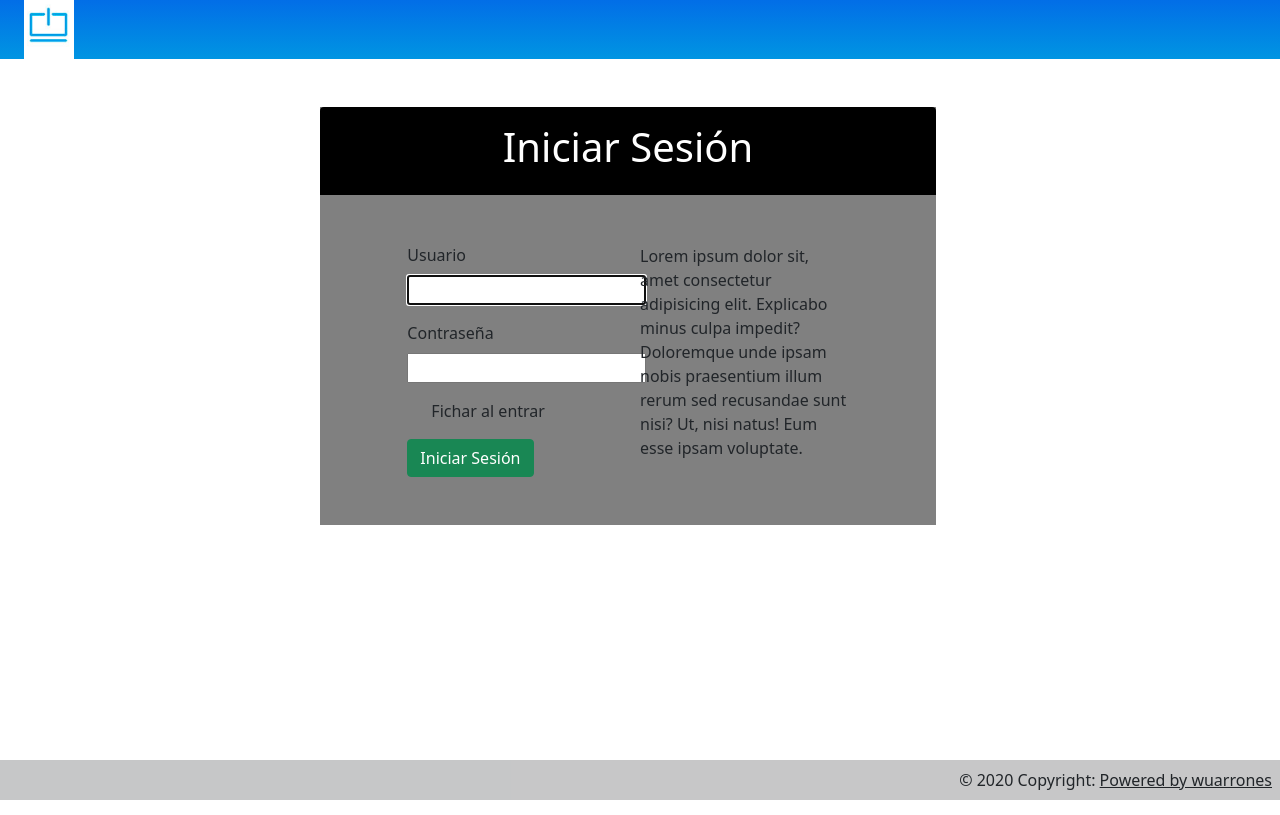
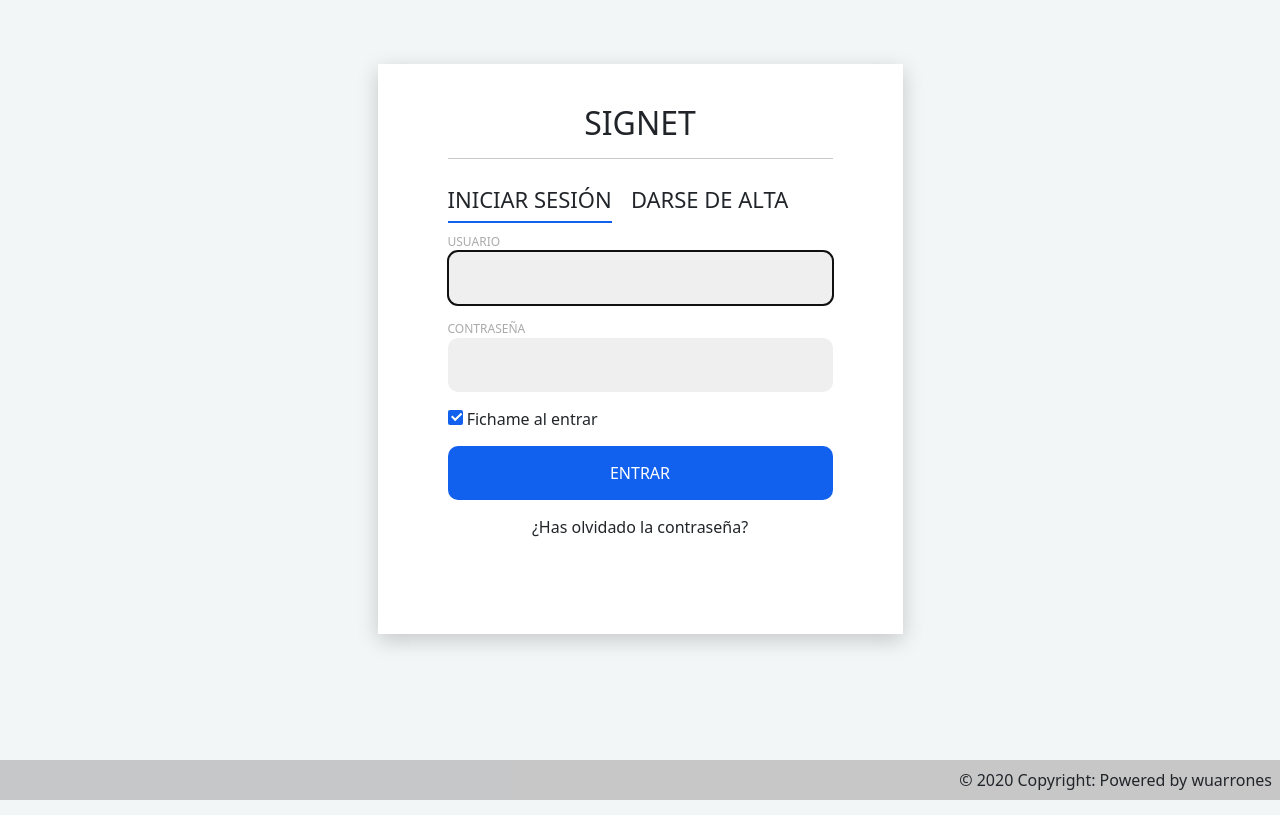
Before and after one commit to SSP-Projects/ProjectX, a Django app: page /accounts/login/ in a window 1280 px wide. Run offline with Django 3.2, Linux system fonts and the light colour scheme; some libraries are stand-ins or nearby versions.

Commit message:
LOGIN CAMBIADO, tambien la cabecera y los botones del home

```diff
--- /dev/null
+++ b/static/css/login.css
@@ -0,0 +1,180 @@
+body{
+    background-color: #F2F6F7;
+}
+.login_background_image {
+
+	padding: 7% 3%;
+	padding-bottom: 10%;
+    max-width: 25%;
+
+}
+.login-box{
+    background-color: #FFF;
+    border-radius: 0px 0px 0 0;
+    box-shadow: 0 6px 20px 0 rgba(0, 0, 0, 0.19);
+
+
+}
+.blue-background {
+    background: rgb(0,149,226);
+    color: white;
+}
+.center {
+    margin: 0 auto;
+}
+
+/*COSAS WUARRONAS   */
+
+
+*,:after,:before{box-sizing:border-box}
+.clearfix:after,.clearfix:before{content:'';display:table}
+.clearfix:after{clear:both;display:block}
+a{color:inherit;text-decoration:none}
+
+.login-wrap{
+	width:100%;
+	margin:auto;
+	max-width:525px;
+	min-height:570px;
+	position:relative;
+    margin-top: 5%;
+    background-color: #FFF;
+    border-radius: 0px 0px 0 0;
+    box-shadow: 0 6px 20px 0 rgba(0, 0, 0, 0.19);
+
+}
+.login-html{
+	width:100%;
+	height:100%;
+	position:absolute;
+	padding:40px 70px 50px 70px;
+	background-color: #FFF;
+}
+.login-html .sign-in-htm,
+.login-html .sign-up-htm{
+	top:0;
+	left:0;
+	right:0;
+	bottom:0;
+	position:absolute;
+	transform:rotateY(180deg);
+	backface-visibility:hidden;
+	transition:all .4s linear;
+}
+.login-html .sign-in,
+.login-html .sign-up,
+.login-form .group .check{
+	display:none;
+}
+.login-html .tab,
+.login-form .group .label,
+.login-form .group .button{
+	text-transform:uppercase;
+}
+.login-html .tab{
+	font-size:22px;
+	margin-right:15px;
+	padding-bottom:5px;
+	margin:0 15px 10px 0;
+	display:inline-block;
+	border-bottom:2px solid transparent;
+}
+.login-html .sign-in:checked + .tab,
+.login-html .sign-up:checked + .tab{
+
+	border-color:#1161ee;
+}
+
+.login-form{
+	min-height:345px;
+	position:relative;
+	perspective:1000px;
+	transform-style:preserve-3d;
+}
+.login-form .group{
+	margin-bottom:15px;
+}
+.login-form .group .label,
+.login-form .group input,
+.login-form .group .button{
+	width:100%;
+
+	display:block;
+}
+.login-form .group input,
+.login-form .group .button{
+	border:none;
+	padding:15px 20px;
+	border-radius:10px;
+	background:rgba(99, 100, 99, 0.1);
+}
+.login-form .group input[data-type="password"]{
+	text-security:circle;
+	-webkit-text-security:circle;
+}
+.login-form .group .label{
+	color:#aaa;
+	font-size:12px;
+}
+.login-form .group .button{
+	background:#1161ee;
+    color: #FFF;
+}
+.login-form .group label .icon{
+	width:15px;
+	height:15px;
+	border-radius:2px;
+	position:relative;
+	display:inline-block;
+	background:rgba(99, 100, 99, 0.1);
+    border-color: black;
+
+}
+.login-form .group label .icon:before,
+.login-form .group label .icon:after{
+	content:'';
+	width:10px;
+	height:2px;
+	background:#fff;
+	position:absolute;
+	transition:all .2s ease-in-out 0s;
+}
+.login-form .group label .icon:before{
+	left:3px;
+	width:5px;
+	bottom:6px;
+	transform:scale(0) rotate(0);
+
+}
+.login-form .group label .icon:after{
+	top:6px;
+	right:0;
+	transform:scale(0) rotate(0);
+}
+
+.login-form .group .check:checked + label .icon{
+	background:#1161ee;
+
+
+}
+.login-form .group .check:checked + label .icon:before{
+	transform:scale(1) rotate(45deg);
+}
+.login-form .group .check:checked + label .icon:after{
+	transform:scale(1) rotate(-45deg);
+}
+.login-html .sign-in:checked + .tab + .sign-up + .tab + .login-form .sign-in-htm{
+	transform:rotate(0);
+}
+.login-html .sign-up:checked + .tab + .login-form .sign-up-htm{
+	transform:rotate(0);
+}
+
+.hr{
+	height:2px;
+	margin:60px 0 50px 0;
+	background:rgba(255,255,255,.2);
+}
+.foot-lnk{
+	text-align:center;
+}
--- a/templates/generic.html
+++ b/templates/generic.html
@@ -20,7 +20,7 @@
 </head>
 
 <body>
-    {% include "top/header.html" %} {% block body %}{% endblock body%}
+    {% block body %}{% endblock body%}
 
 
     <footer class="fixed-bottom bg-light text-center text-lg-start">
--- a/users_management/templates/admin.html
+++ b/users_management/templates/admin.html
@@ -1,4 +1,4 @@
-{% extends "generic.html" %} {% block title %}Admin Panel{% endblock %} {% block body %}
+{% extends "generic.html" %} {% block title %}Admin Panel{% endblock %} {% include "top/header.html" %} {% block body %}
 <nav class="navbar navbar-expand-lg navbar-light bg-light">
     <div class="container-fluid">
         <form class="d-flex">
--- a/users_management/templates/registration/login.html
+++ b/users_management/templates/registration/login.html
@@ -1,30 +1,115 @@
-{% extends "generic.html" %} {% block title %}Login{% endblock %} {% block body %}
-<div class="container-fluid row align-items-center justify-content-center my-auto">
-    <div class="col-6 row align-items-center justify-content-center rounded-5 pb-5 my-5" style="background-color: grey;padding: 0;">
-        <div class="row align-items-center justify-content-cente py-3 mb-5 rounded-top rounded-5" style="background-color: black; width: 100%;">
-            <h1 class="text-center" style="color: white;">Iniciar Sesión</h1>
-        </div>
-        <div class="col-md-5 row">
+{% extends "generic.html" %} {% block title %}Login{% endblock %}
+{% load static %}
+{% block extra_head %}
+<link href="{% static 'css/login.css' %}" rel="stylesheet">
+
+{% endblock %}
+{% block body %}
+<!--
+
+    <section class="login_background_image row d-flex justify-content-center text-center center">
+        <div class=" align-middle">
+            <div class="login-box text-center border-gray p-4 rounded w-120 ">
+                <h6 class="text-left f-white pb-1">INICIA SESIÓN</h6>
                 <form action="" method="post">
                     {% csrf_token %}
                     <div class="mb-3 form-group">
-                    <label for="username" class="form-label">Usuario</label> <br>
+
                         {{ form.username }}
                     </div>
                     <div class="mb-3 form-group">
-                    <label for="password" class="form-label">Contraseña</label> <br>
+
                         {{ form.password }}
                     </div>
-                <div class="mb-3 form-check">
-                    {{ form.sign_on_login }}
-                    <label class="form-check-label" for="sign_on_login">Fichar al entrar</label>
-                </div>
-                <button type="submit" class="btn btn-success">Iniciar Sesión</button>
-            </form>
-        </div>
-        <div class="col-md-5 row">
-            <p>Lorem ipsum dolor sit, amet consectetur adipisicing elit. Explicabo minus culpa impedit? Doloremque unde ipsam nobis praesentium illum rerum sed recusandae sunt nisi? Ut, nisi natus! Eum esse ipsam voluptate.</p>
+                    <button type="submit" class="btn blue-background">Iniciar Sesión</button>
+                </form><br>
+                <h6 >o darme de alta</h6>
+
                 </div>
             </div>
         </div>
+    </section>
+-->
+<section class="login-wrap d-flex">
+
+    <div class="login-html">
+        <h2 class="text-center">SIGNET</h2>
+        <hr class="mb-4 ">
+		<input id="tab-1" type="radio" name="tab" class="sign-in" checked><label for="tab-1" class="tab">Iniciar sesión</label>
+		<input id="tab-2" type="radio" name="tab" class="sign-up"><label for="tab-2" class="tab">Darse de alta</label>
+
+		<form class="login-form" method="post">
+            {% csrf_token %}
+			<div class="sign-in-htm">
+				<div class="group">
+					<label for="user" class="label">Usuario</label>
+                    {{ form.username }}
+
+				</div>
+				<div class="group">
+					<label for="pass" class="label">Contraseña</label>
+					{{ form.password }}
+				</div>
+				<div class="group" >
+
+					<input id="check" type="checkbox" style="background-color: black;" class="check" checked>
+					<label for="check"><span class="icon"></span> Fichame al entrar</label>
+				</div>
+				<div class="group">
+					<input type="submit" class="button" value="ENTRAR">
+				</div>
+
+				<div class="foot-lnk">
+					<a href="#forgot">¿Has olvidado la contraseña?</a>
+				</div>
+			</div>
+			<div class="sign-up-htm">
+				<div class="group">
+					<label for="user" class="label">Nombre y apellidos</label>
+					<input id="user" type="text" class="input">
+				</div>
+				<div class="group">
+					<label for="pass" class="label">dni</label>
+					<input id="pass" type="password" class="input" data-type="password">
+				</div>
+				<div class="group">
+					<label for="pass" class="label">email</label>
+					<input id="email2" type="email" class="input" data-type="password">
+				</div>
+                <div class="group">
+					<label for="pass" class="label">Teléfono</label>
+					<input id="email3" type="tel" class="input">
+				</div>
+                <div class="group">
+					<label for="pass" class="label">Número de la seguridad social?</label>
+					<input id="email4" type="tel" class="input">
+				</div>
+
+				<div class="group">
+					<label for="pass" class="label">Firma (boton info)</label>
+					<input type="file" id="img" name="img" accept="image/*">
+				</div>
+				<div class="group">
+					<input type="submit" class="button" value="Darse de alta">
+				</div>
+			</div>
+		</form>
+
+	</div>
+</section>
+{% endblock body%}
+{% block extra_scripts %}
+<script>
+    $("#tab-2").click(function(){
+        $("#login-wrap").css("padding-bottom", "750px");
+
+
+
+    })
+    $("#tab-1").click(function(){
+        $("#login-html").css("width", "550px");
+
+
+})
+</script>
 {% endblock %}
--- a/users_management/templates/top/header.html
+++ b/users_management/templates/top/header.html
@@ -1,11 +1,11 @@
-<nav class="container-fluid header_background border-gray d-flex px-4">
+<nav class="container-fluid header_background border-gray d-flex px-4 py-2">
     <div class="col-sm-12 col-md-4 d-flex flex-wrap align-items-center ">
         {% load static %}
         <img src="{% static 'media/images/studycenter_logo.PNG' %}" alt="studycenter_icon">
-        <h2 class="m-4">{{studycenter_name}}</h2>
+        <h3 class="mx-4 my-2">{{studycenter_name}}</h3>
     </div>
     <div class="col-sm-12 col-md-4 d-flex flex-wrap align-items-center justify-content-center">
-        <h2>{{app_tittle}}</h2>
+        <h3>{{app_tittle}}</h3>
     </div>
     {% if user.is_authenticated %}
     <div class="col-sm-12 col-md-4 d-flex flex-wrap align-items-center justify-content-end container-fluid">
@@ -15,7 +15,7 @@
                 <span class="badge">3</span>
             </a>
         </div>
-        <h5 class="m-4">{{ user.username }}</h5>
+        <h5 class="mx-4 my-2">{{ user.username }}</h5>
         <div class="dropdown col-1">
             <img onclick="showMenu()" src="{% static 'media/images/menu_icon.PNG' %}" class="dropbtn img-fluid" alt="menu_icon">
             <div id="myDropdown" class="dropdown-content ">
```
Also changed, not shown: users_management/forms.py (+8 -4 lines), users_management/templates/middle/home.html (+9 -9 lines), users_management/views.py (+44 -43 lines), static/media/images/circle.png (added), static/media/images/enter_break_button.png (added), static/media/images/enter_work_button.png (added), static/media/images/exit_work_button.png (added), static/media/images/studycenter_logo.PNG, 3 other files. Lines whose indentation alone changed are shown as unchanged.
